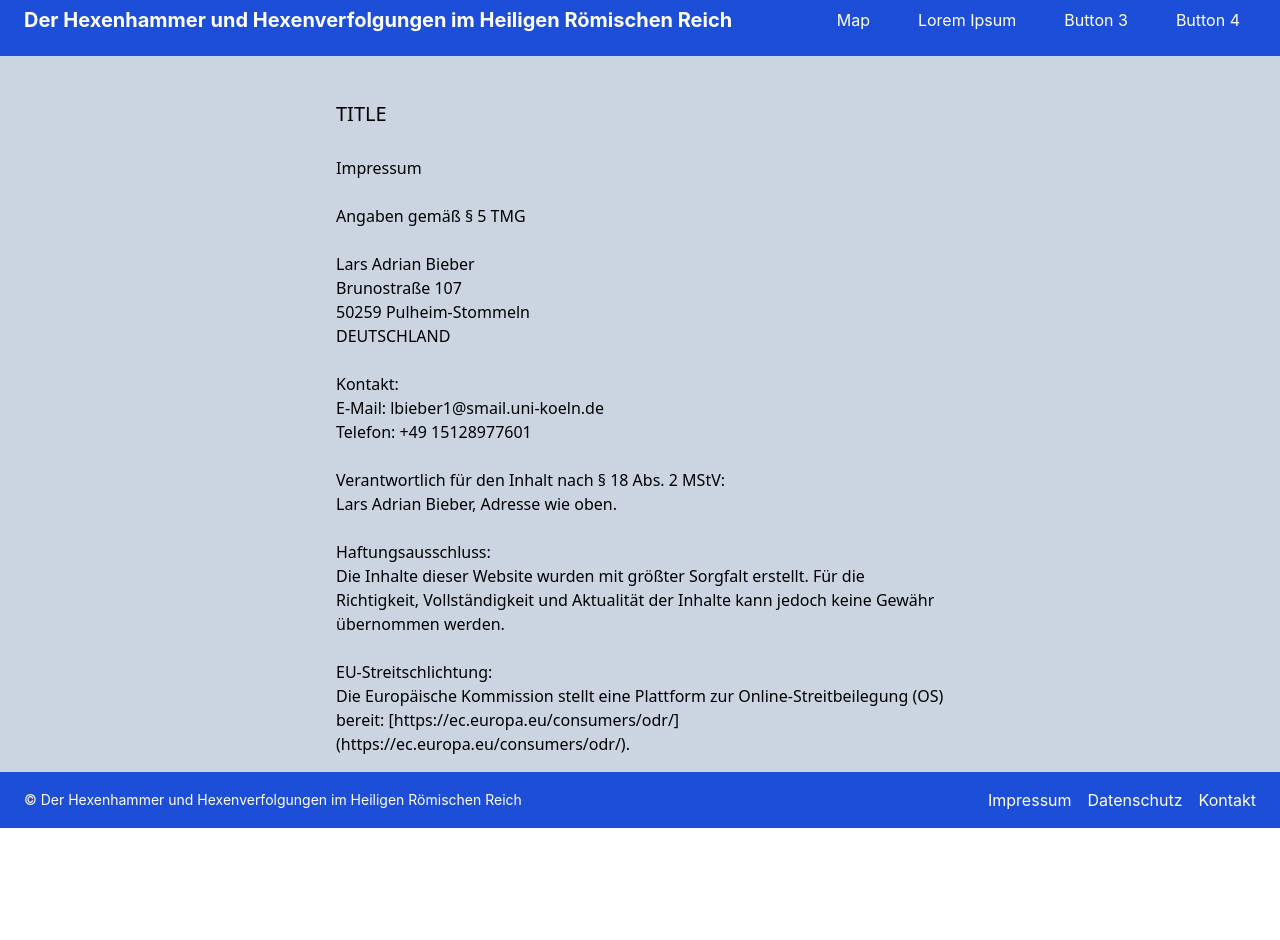
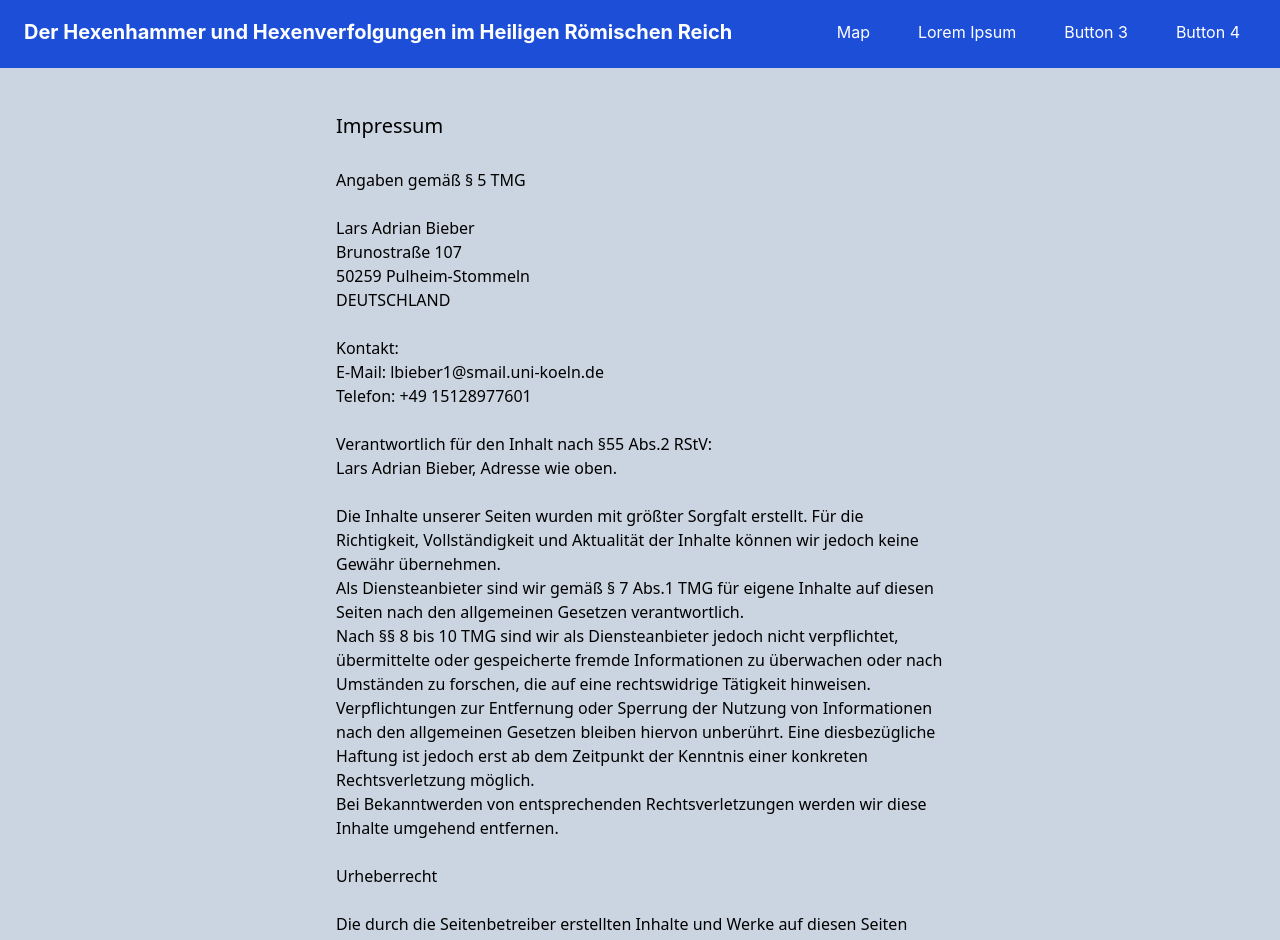
Before and after one commit to L-Bieber/hexenhammer, a React (Create React App) app: page /impressum in a window 1280 px wide. Shown: the top 940 px of the page. Before the commit the page ends 828 px from the top, so only its background shows below. Built offline with nearby package versions, Linux system fonts and the light colour scheme.

Commit message:
small changes

```diff
--- a/src/components/footer.js
+++ b/src/components/footer.js
@@ -9,10 +9,7 @@ export default function Footer(){
                     <a href="/impressum" className="hover:underline">
                         Impressum
                     </a>
-                    <a href="/privacy" className="hover:underline">
-                        Datenschutz
-                    </a>
-                    <a href="/contact" className="hover:underline">
+                    <a href="mailto:lbieber@smail.uni-koeln.de" className="hover:underline">
                         Kontakt
                     </a>
                 </div>
--- a/src/components/navbar.js
+++ b/src/components/navbar.js
@@ -5,7 +5,7 @@ import { Link } from "react-router-dom";
 export default function Navbar(){
     return(
         <nav className="bg-blue-700 text-white pb-4 px-6">
-            <div className="container mx-auto flex justify-between items-center">
+            <div className="container mx-auto mt-3 flex justify-between items-center">
                 <div className="text-xl font-bold">Der Hexenhammer und Hexenverfolgungen im Heiligen Römischen Reich</div>
 
                 <div className="flex space-x-4">
--- a/src/pages/impressum.js
+++ b/src/pages/impressum.js
@@ -17,7 +17,7 @@ const TextFileViewer = () => {
     return(
       <div className='w-1/2 mx-auto p-4 mx-1/4'>
         <pre className='whitespace-pre-wrap font-sans'>
-            <h1 className='text-xl my-7'>TITLE</h1>
+            <h1 className='text-xl my-7'>Impressum</h1>
             {text}
         </pre>
       </div>
```
Also changed, not shown: public/texts/impressum.txt.
